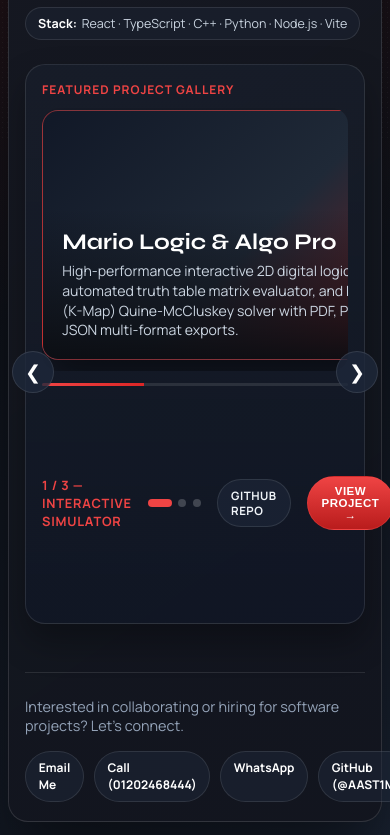
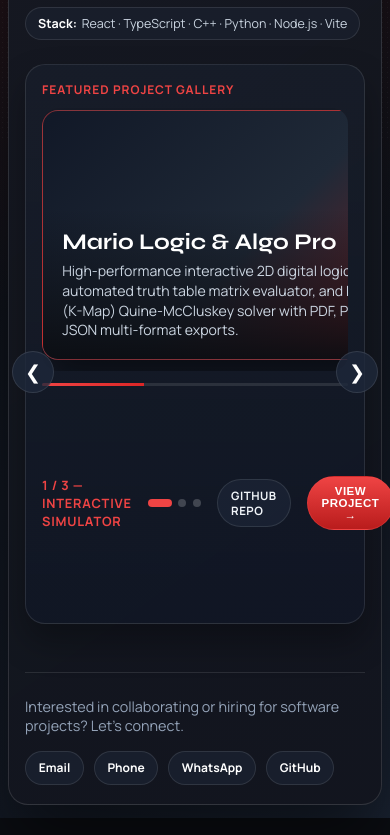
Before and after one commit to AAST1M/portfolio, a website built with Vite: page index.html in a window 390 px wide. Shown: the part 705-1540 px from the top of the page. Built offline with nearby package versions, Linux system fonts and the light colour scheme.

Commit message:
style: update contact link button labels to Email, Phone, WhatsApp, GitHub

```diff
--- a/index.html
+++ b/index.html
@@ -330,8 +330,8 @@
           Interested in collaborating or hiring for software projects? Let's connect.
         </p>
         <div class="contact-links">
-          <a class="contact-link-btn" href="mailto:marwanstudent2003@gmail.com">Email Me</a>
-          <a class="contact-link-btn" href="tel:+201202468444">Call (01202468444)</a>
+          <a class="contact-link-btn" href="mailto:marwanstudent2003@gmail.com">Email</a>
+          <a class="contact-link-btn" href="tel:+201202468444">Phone</a>
           <a
             class="contact-link-btn"
             href="https://wa.me/201202468444"
@@ -346,7 +346,7 @@
             target="_blank"
             rel="noopener noreferrer"
           >
-            GitHub (@AAST1M)
+            GitHub
           </a>
         </div>
       </footer>
```
